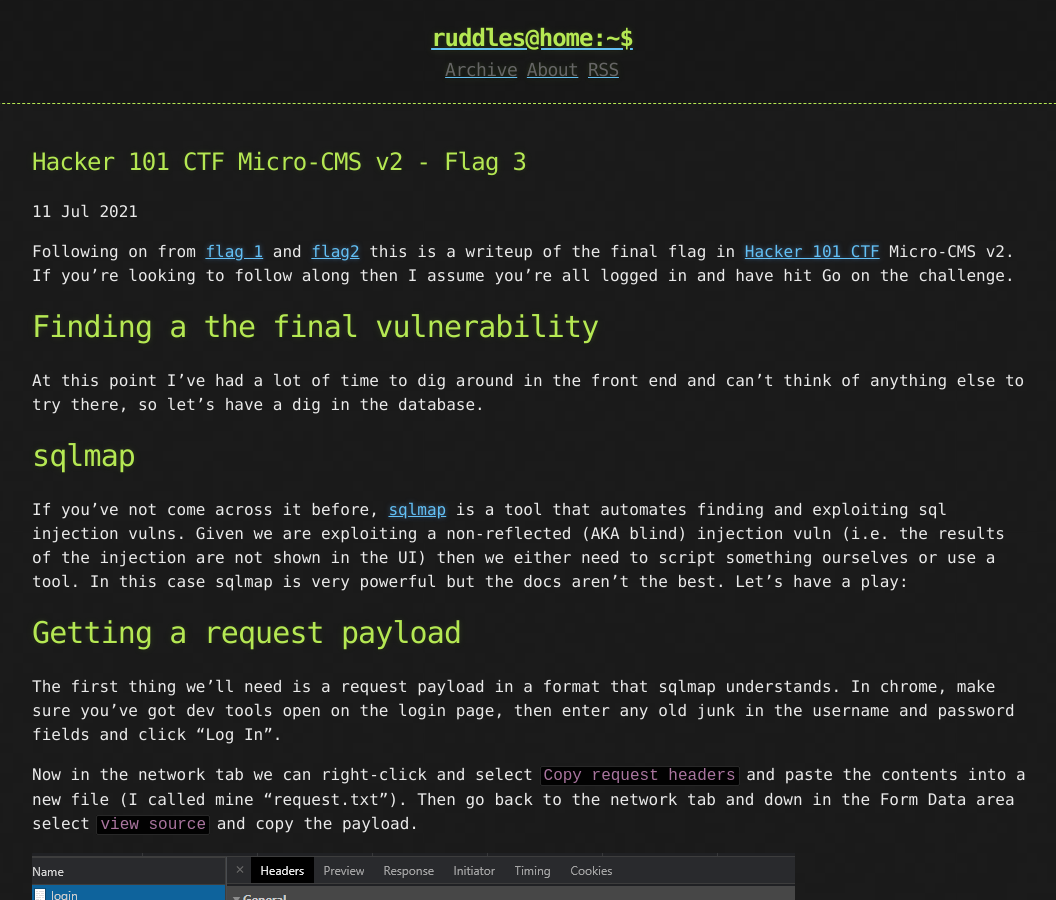
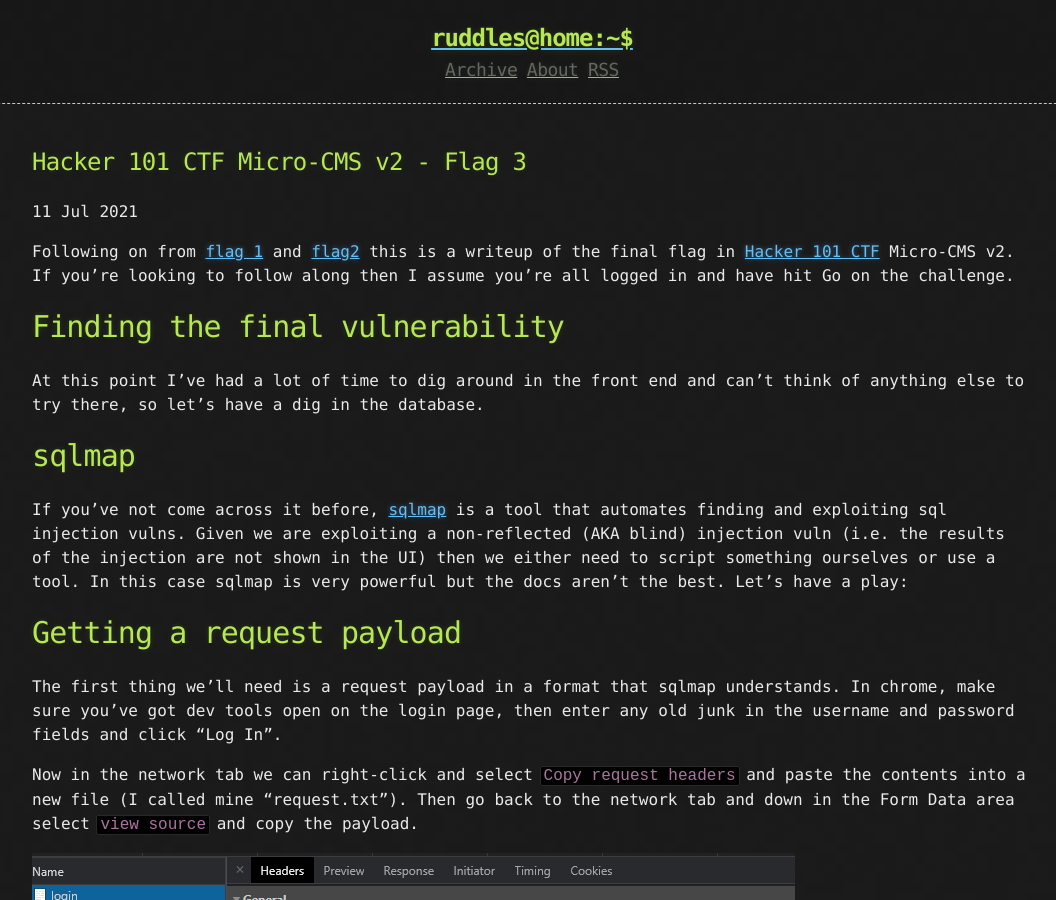
Before and after one commit to ruddles/ruddles.github.io, a Jekyll site: the page built from _posts/2021-07-11-Hacker101-CTF-Micro-CMS-v2-flag-3.md, in a window 1280 px wide and 900 px high. Shown: the whole window, without its empty margins (108-1164 px from the left). Built offline with Jekyll 4.4.1, drawn with Linux system fonts in a browser that asks for light colours.

```diff
--- a/_posts/2021-07-11-Hacker101-CTF-Micro-CMS-v2-flag-3.md
+++ b/_posts/2021-07-11-Hacker101-CTF-Micro-CMS-v2-flag-3.md
@@ -5,7 +5,7 @@ published: true
 
 Following on from [flag 1](https://ruddles.github.io/Hacker101-CTF-Micro-CMS-v2-flag-1) and [flag2](https://ruddles.github.io/Hacker101-CTF-Micro-CMS-v2-flag-2) this is a writeup of the final flag in [Hacker 101 CTF](https://ctf.hacker101.com/) Micro-CMS v2. If you're looking to follow along then I assume you're all logged in and have hit Go on the challenge.
 
-# Finding a the final vulnerability
+# Finding the final vulnerability
 
 At this point I've had a lot of time to dig around in the front end and can't think of anything else to try there, so let's have a dig in the database.
 
```
